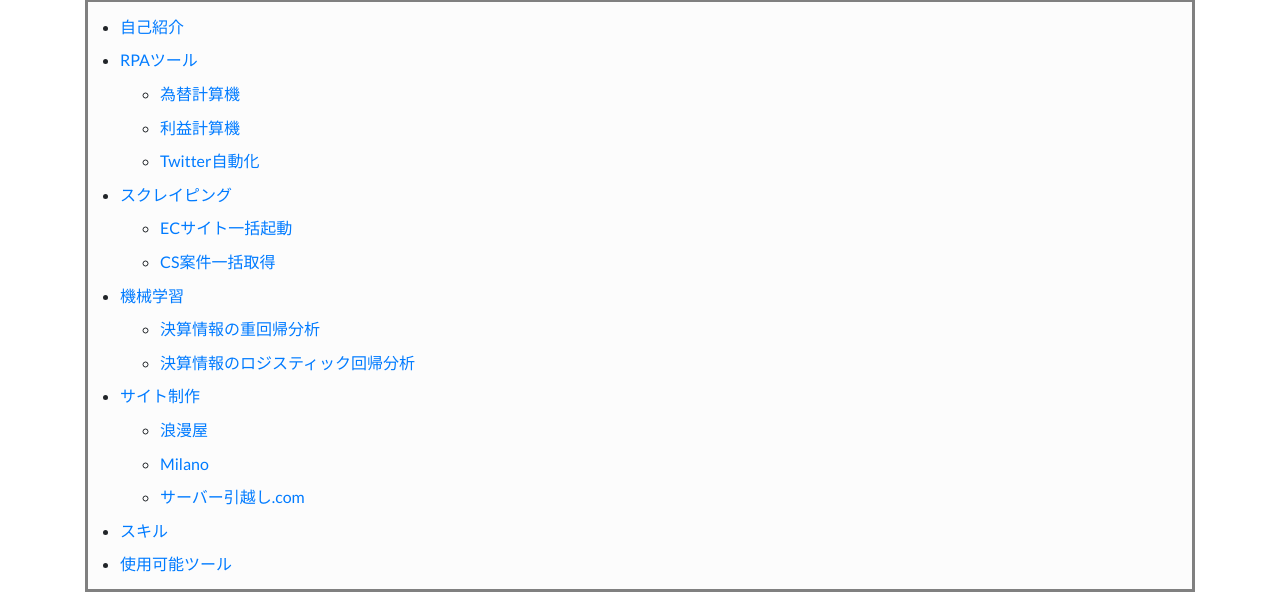
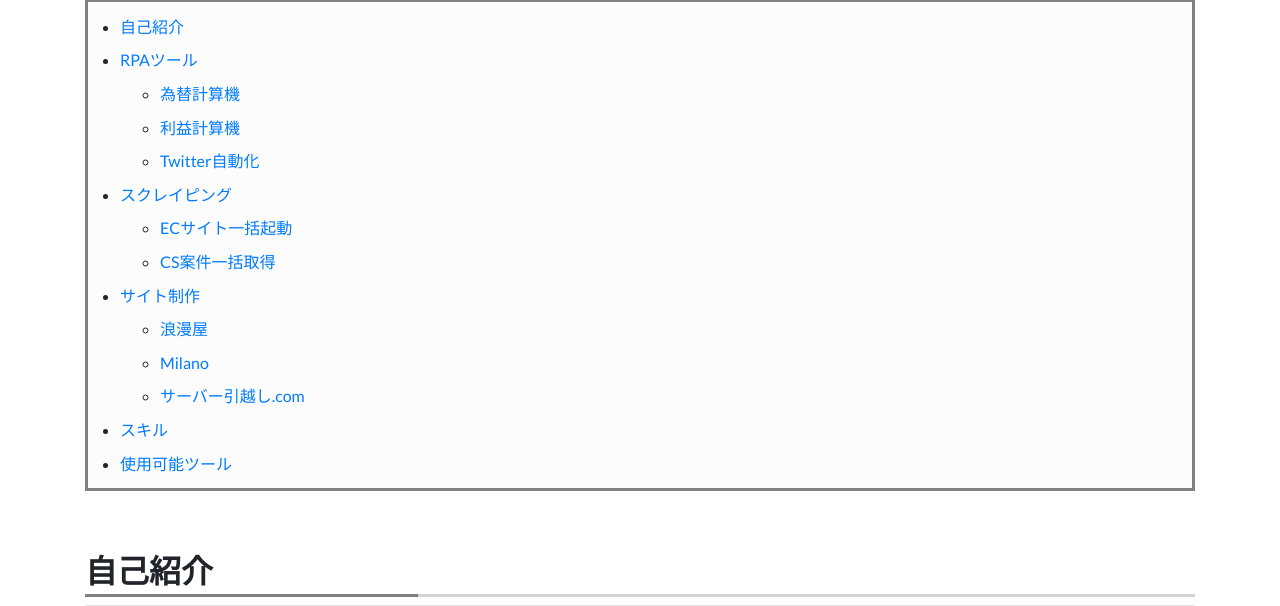
Before and after one commit to motoyoshihiroaki/pfapp, a Django app: page / in a window 1280 px wide. Shown: the part 293-899 px from the top of the page. Run offline with Django 3.2, Linux system fonts and the light colour scheme; some libraries are stand-ins or nearby versions.

Commit message:
機械学習の項目をコメントアウト2

```diff
--- a/index/templates/index.html
+++ b/index/templates/index.html
@@ -35,11 +35,11 @@
                         <li><a href="#007">ECサイト一括起動</a></li>
                         <li><a href="#008">CS案件一括取得</a></li>
                     </ul>
-                <li><a href="#009">機械学習</a></li>
+                {% comment %} <li><a href="#009">機械学習</a></li>
                     <ul>
                         <li><a href="#010">決算情報の重回帰分析</a></li>
                         <li><a href="#011">決算情報のロジスティック回帰分析</a></li>
-                    </ul>
+                    </ul> {% endcomment %}
                 <li><a href="#012">サイト制作</a></li>
                     <ul>
                         <li><a href="#013">浪漫屋</a></li>
```
